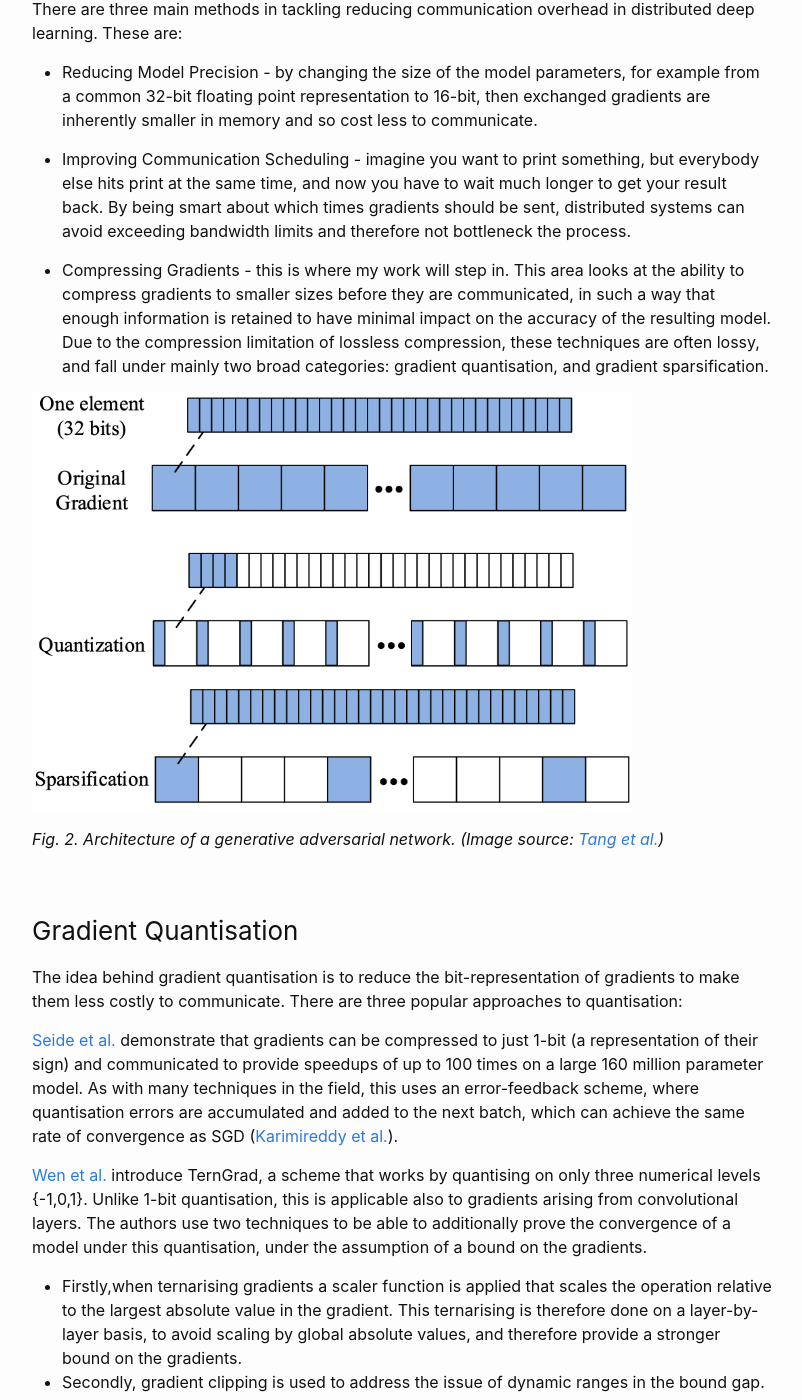
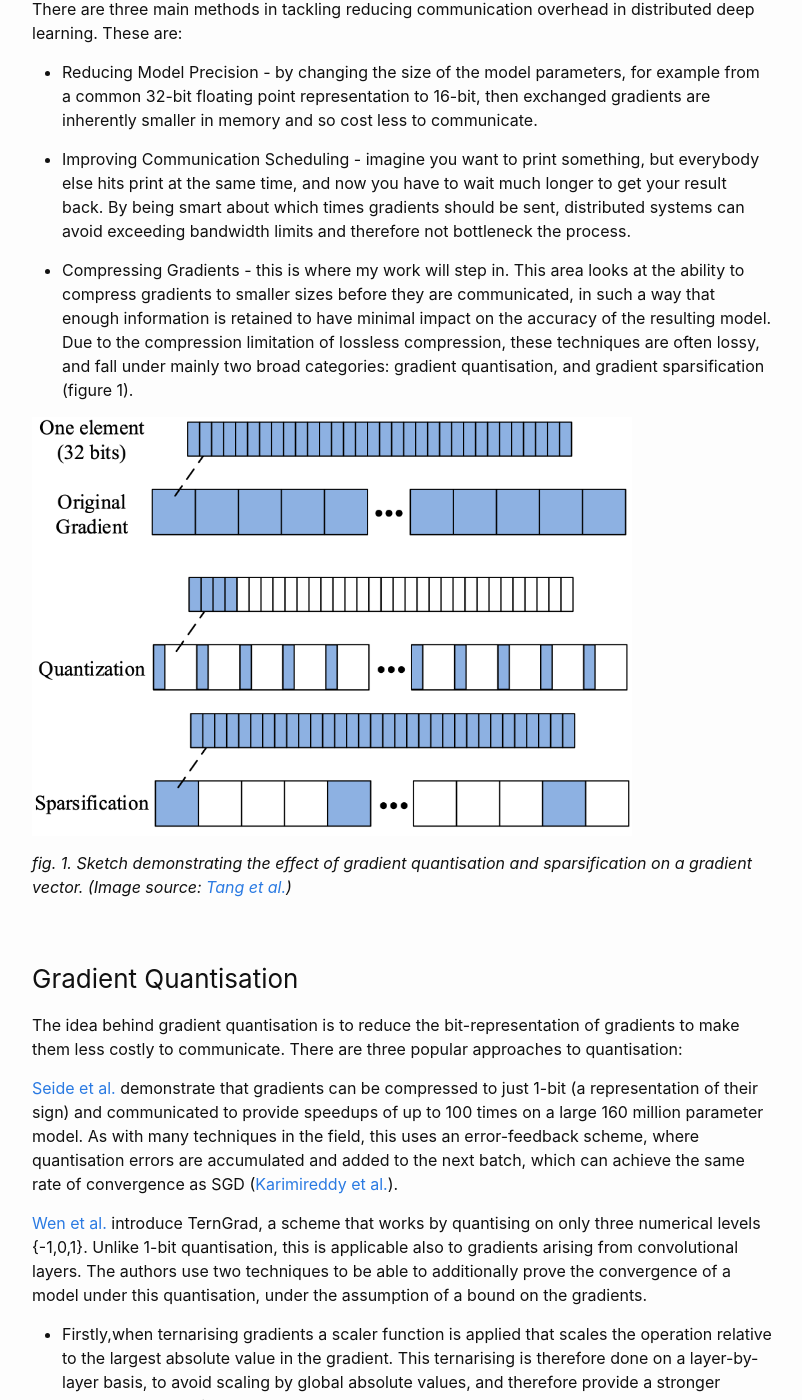
Before and after one commit to D-J-Harris/d-j-harris.github.io, a Jekyll site: the page built from _posts/2020-04-14-making_small_talk.md, in a window 1280 px wide and 1400 px high, scrolled down 2797 px. Shown: the whole window, without its empty margins (238-1040 px from the left). Built offline with Jekyll 4.4.1, drawn with Linux system fonts in a browser that asks for light colours; nearby versions of some CDN libraries; formulas are drawn with MathJax 3; some of the changed text lies outside the part shown.

Commit message:
caption update on figure

```diff
--- a/_posts/2020-04-14-making_small_talk.md
+++ b/_posts/2020-04-14-making_small_talk.md
@@ -108,11 +108,12 @@ be sent, distributed systems can avoid exceeding bandwidth limits and therefore
 + Compressing Gradients - this is where my work will step in. This area looks at the ability to compress gradients to
 smaller sizes before they are communicated, in such a way that enough information is retained to have minimal impact
 on the accuracy of the resulting model. Due to the compression limitation of lossless compression, these techniques are
-often lossy, and fall under mainly two broad categories: gradient quantisation, and gradient sparsification.
+often lossy, and fall under mainly two broad categories: gradient quantisation, and gradient sparsification (figure 1).
 
 ![Gradient Compression Cases]({{ '/assets/images/making_small_talk/quant_vs_spars.png' | relative_url }})
 {: style="width: 600px;" class="center"}
-*Fig. 2. Architecture of a generative adversarial network. (Image source:
+*fig. 1. Sketch demonstrating the effect of gradient quantisation and sparsification on a gradient vector.
+(Image source:
 [Tang et al.](https://arxiv.org/pdf/2003.06307.pdf))*
 
 ### Gradient Quantisation
```
Also changed, not shown: other parts of _posts/2020-04-14-making_small_talk.md (+1 -1 lines).
